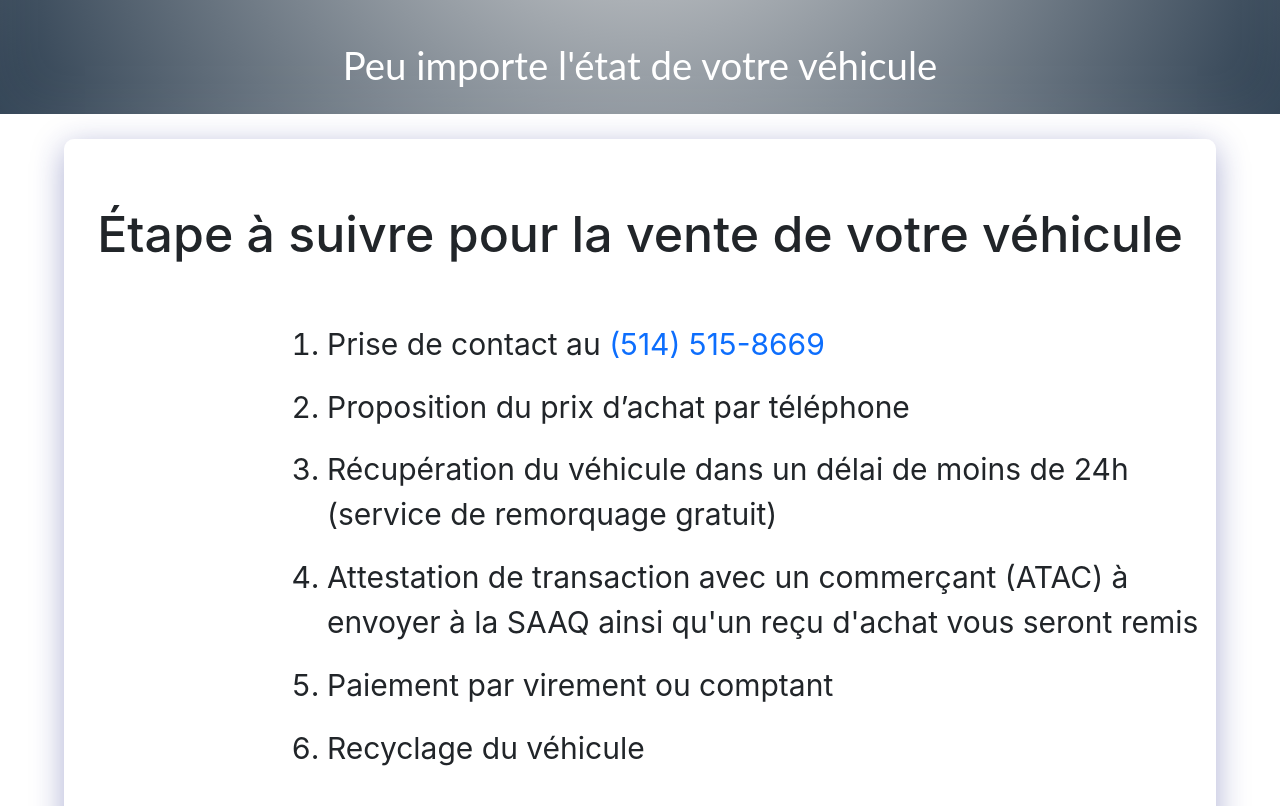
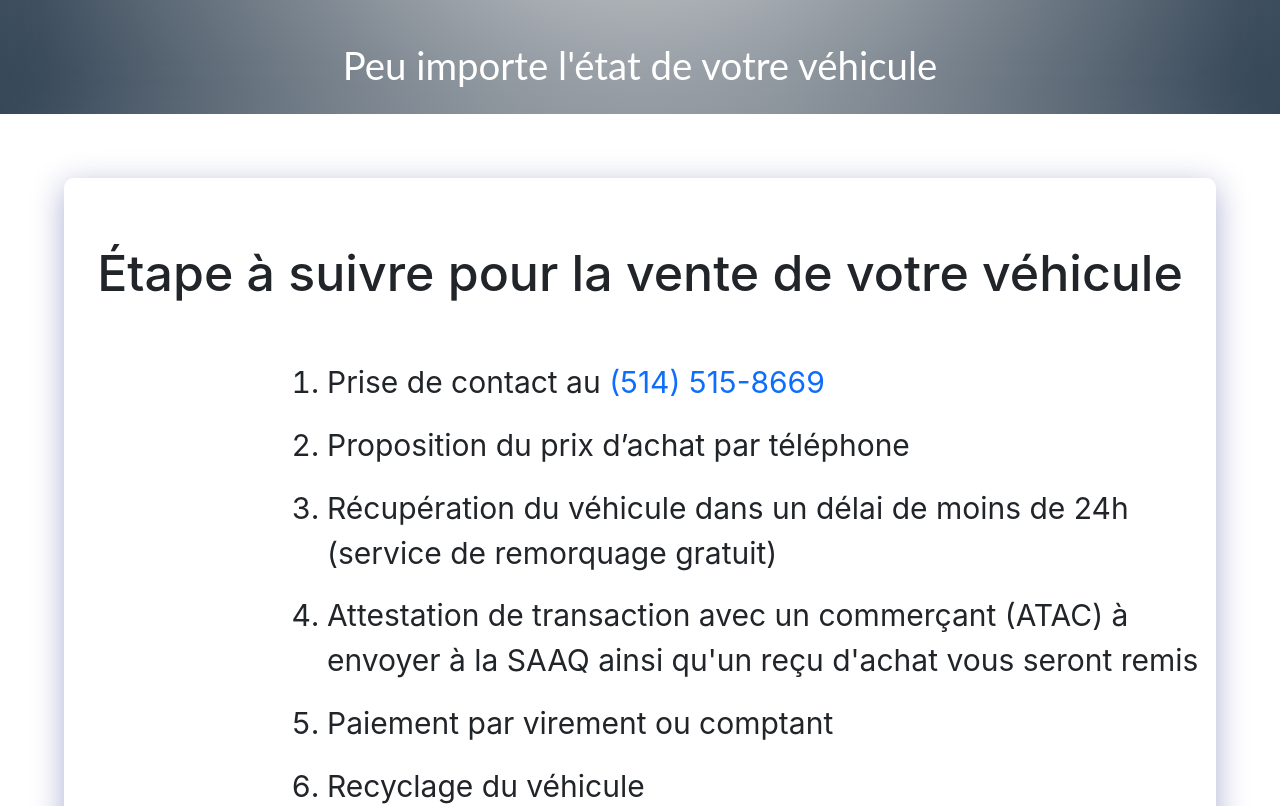
Before and after one commit to siar2112/Piece-dauto, a React (Create React App) app in the folder front_end/: page /Achat in a window 1280 px wide. Shown: the part 660-1466 px from the top of the page. Built offline with nearby package versions, Linux system fonts and the light colour scheme.

Commit message:
achat_better

```diff
--- a/front_end/src/pages/StylePages/AchatV1.css
+++ b/front_end/src/pages/StylePages/AchatV1.css
@@ -28,7 +28,7 @@
 
 
 .Achat_component{
-    margin-top: 2%;
+    margin-top: 5%;
     width: 90%;
     margin-left: 5%;
     background: rgba( 255, 255, 255, 0.25 );
```
